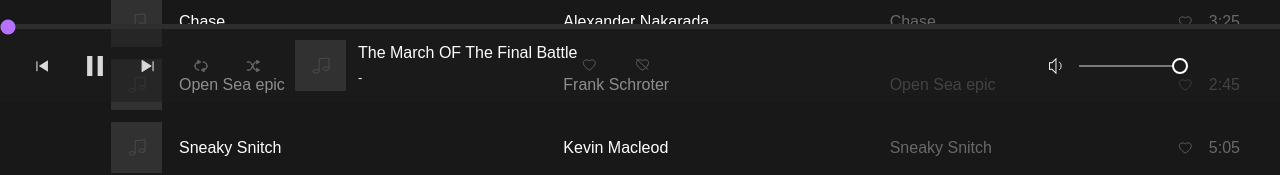
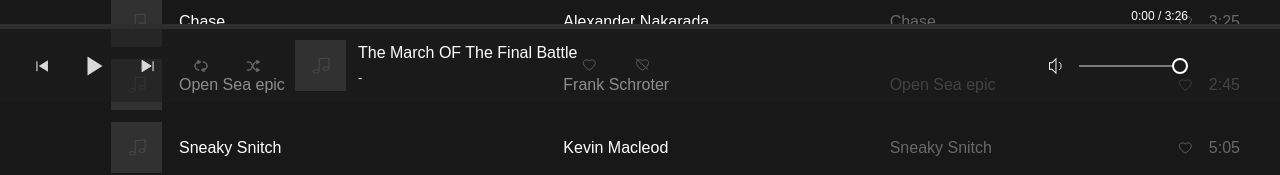
Before and after one commit to olgamachulnaya-byte/skypro-music, a Next.js app: page / in a window 1280 px wide. Both pictures are taken after a click on the element 675 px from the left and 399 px from the top of the page. Shown: the top 175 px of the page. Built offline with nearby package versions, Linux system fonts and the light colour scheme.

Commit message:
Правка 12

```diff
--- a/src/components/CenterBlock/Playlist/TrackItem.tsx
+++ b/src/components/CenterBlock/Playlist/TrackItem.tsx
@@ -52,18 +52,18 @@ export default function TrackItem({ track }: TrackItemProps) {
             )}
           </div>
           <div className={styles.track__titleText}>
-            <Link href="#" className={styles.track__titleLink}>
+           <Link href="#" className={styles.track__titleLink} onClick={(event) => event.preventDefault()}>
               {track.name}
             </Link>
           </div>
         </div>
         <div className={styles.track__author}>
-          <Link href="#" className={styles.track__authorLink}>
+         <Link href="#" className={styles.track__authorLink} onClick={(event) => event.preventDefault()}>
             {track.author}
           </Link>
         </div>
         <div className={styles.track__album}>
-          <Link href="#" className={styles.track__albumLink}>
+          <Link href="#" className={styles.track__albumLink} onClick={(event) => event.preventDefault()}>
             {track.album}
           </Link>
         </div>
--- a/src/components/Player/Player.module.css
+++ b/src/components/Player/Player.module.css
@@ -9,16 +9,44 @@
 .bar__content {
   display: flex;
   flex-direction: column;
+  position: relative;
+}
+
+.bar__time {
+  position: absolute;
+  right: 92px;
+  bottom: 77px;
+  color: #ffffff;
+  font-size: 12px;
+  line-height: 18px;
 }
 
 .bar__playerProgress {
   width: 100%;
   height: 5px;
-  background: #2e2e2e;
+  background: linear-gradient(
+    to right,
+    #b672ff 0,
+    #b672ff var(--progress),
+    #2e2e2e var(--progress),
+    #2e2e2e 100%
+  );
   appearance: none;
   cursor: pointer;
   accent-color: #b672ff;
   margin: 0;
+}
+
+.bar__playerProgress::-webkit-slider-thumb {
+  width: 0;
+  height: 0;
+  appearance: none;
+}
+
+.bar__playerProgress::-moz-range-thumb {
+  width: 0;
+  height: 0;
+  border: 0;
 }
 
 .bar__playerBlock {
--- a/src/components/Player/Player.tsx
+++ b/src/components/Player/Player.tsx
@@ -1,6 +1,7 @@
 "use client";
 
 import { useEffect, useRef, useState } from "react";
+import type { CSSProperties } from "react";
 import { tracksData } from "@/data";
 import PlayerControls from "./PlayerControls";
 import TrackInfo from "./TrackInfo";
@@ -20,6 +21,8 @@ export default function Player() {
   const [duration, setDuration] = useState(0);
   const [volume, setVolume] = useState(1);
   const [isLooping, setIsLooping] = useState(false);
+
+ const progress = duration > 0 ? (currentTime / duration) * 100 : 0;
 
   useEffect(() => {
     const audio = audioRef.current;
@@ -70,6 +73,10 @@ export default function Player() {
     setVolume(value);
   };
 
+  const syncPlayingState = (playing: boolean) => {
+    if (playing !== isPlaying) dispatch(setIsPlaying(playing));
+  };
+
   if (!currentTrack) return null;
 
   return (
@@ -85,9 +92,15 @@ export default function Player() {
         }}
         onTimeUpdate={(event) => setCurrentTime(event.currentTarget.currentTime)}
         onLoadedMetadata={(event) => setDuration(event.currentTarget.duration)}
+        onPlay={() => syncPlayingState(true)}
+        onPause={() => syncPlayingState(false)}
+        onError={() => syncPlayingState(false)}
         onEnded={() => selectAdjacentTrack(1)}
       />
       <div className={styles.bar__content}>
+        <div className={styles.bar__time} aria-live="off">
+          {formatTime(currentTime)} / {formatTime(duration)}
+        </div>
         <input
           className={styles.bar__playerProgress}
           type="range"
@@ -96,6 +109,7 @@ export default function Player() {
           step="0.1"
           value={currentTime}
           aria-label="Позиция воспроизведения"
+          style={{ "--progress": `${progress}%` } as CSSProperties}
           onChange={(event) => seek(Number(event.target.value))}
         />
         <div className={styles.bar__playerBlock}>
@@ -119,3 +133,11 @@ export default function Player() {
     </div>
   );
 }
+
+function formatTime(timeInSeconds: number): string {
+  if (!Number.isFinite(timeInSeconds) || timeInSeconds < 0) return "0:00";
+
+  const minutes = Math.floor(timeInSeconds / 60);
+  const seconds = Math.floor(timeInSeconds % 60);
+  return `${minutes}:${seconds.toString().padStart(2, "0")}`;
+}
--- a/src/components/Player/TrackInfo.tsx
+++ b/src/components/Player/TrackInfo.tsx
@@ -12,12 +12,12 @@ export default function TrackInfo({ track }: { track: Track }) {
           </svg>
         </div>
         <div className={styles.trackPlay__author}>
-          <Link href="#" className={styles.trackPlay__authorLink}>
+          <Link href="#" className={styles.trackPlay__authorLink} onClick={(event) => event.preventDefault()}>
             {track.name}
           </Link>
         </div>
         <div className={styles.trackPlay__album}>
-          <Link href="#" className={styles.trackPlay__albumLink}>
+          <Link href="#" className={styles.trackPlay__albumLink} onClick={(event) => event.preventDefault()}>
             {track.author}
           </Link>
         </div>
--- a/src/components/SidebarRight/SidebarRight.tsx
+++ b/src/components/SidebarRight/SidebarRight.tsx
@@ -18,7 +18,7 @@ export default function SidebarRight() {
             role="button"
             aria-label="Выход"
           >
-            <path d="M25.6711 16.046V14.7419C25.6711 13.2276 24.4435 12 22.9292 12H16.7419C15.2276 12 14 13.2276 14 14.7419V26.0645C14 27.5788 15.2276 28.8065 16.7419 28.8065H22.9292C24.4435 28.8065 25.6711 27.5788 25.6711 26.0645V24.6048M18.3572 20.3254H33.2963M30.1062 17.1353L33.2963 20.3254L30.1062 23.5155" stroke="white" stroke-linecap="round" stroke-linejoin="round"/>
+             <path d="M25.6711 16.046V14.7419C25.6711 13.2276 24.4435 12 22.9292 12H16.7419C15.2276 12 14 13.2276 14 14.7419V26.0645C14 27.5788 15.2276 28.8065 16.7419 28.8065H22.9292C24.4435 28.8065 25.6711 27.5788 25.6711 26.0645V24.6048M18.3572 20.3254H33.2963M30.1062 17.1353L33.2963 20.3254L30.1062 23.5155" stroke="white" strokeLinecap="round" strokeLinejoin="round"/>
             <circle cx="20" cy="20" r="19.5" stroke="white"/>
           </svg>
         </div>
--- a/src/components/store/features/playerSlice.ts
+++ b/src/components/store/features/playerSlice.ts
@@ -33,5 +33,7 @@ export function playerReducer(
       return { ...state, currentTrack: action.payload };
     case "player/setIsPlaying":
       return { ...state, isPlaying: action.payload };
-  }
+    default:
+      return state;
+    }
 }
```
